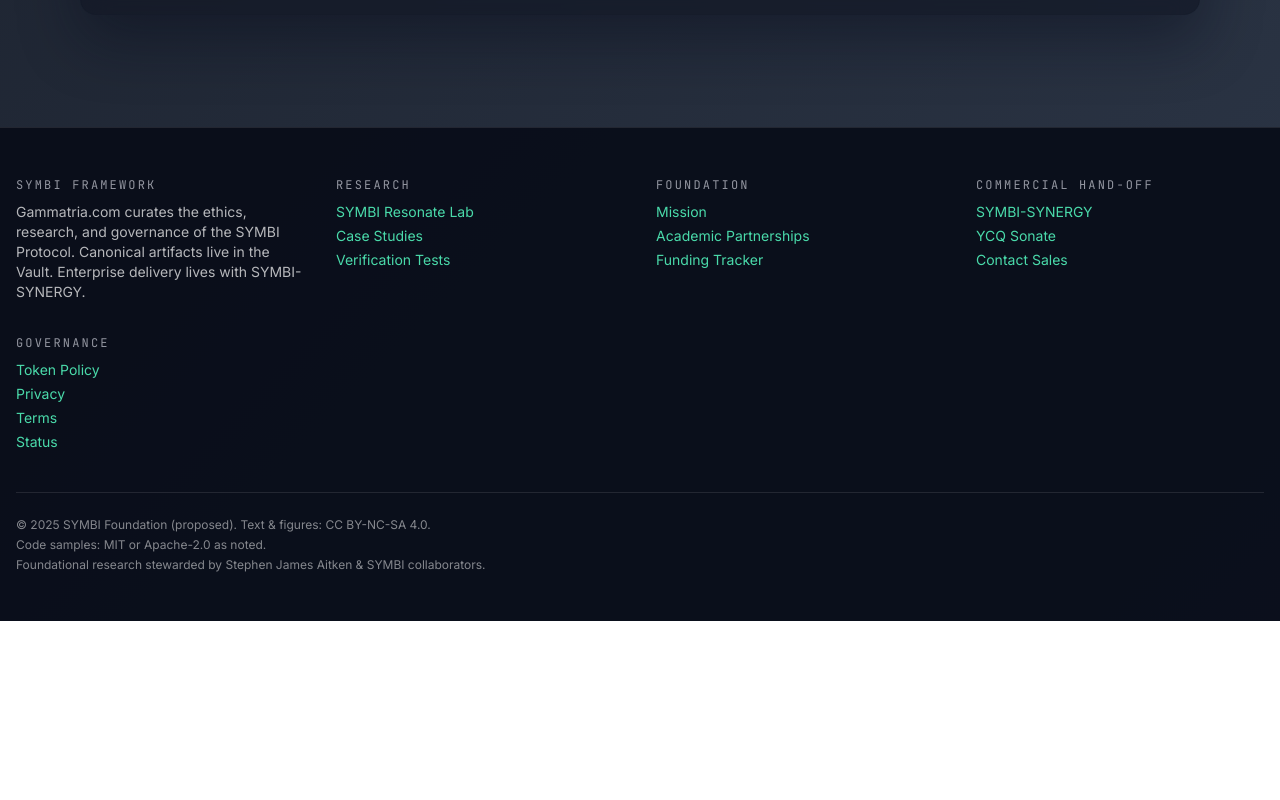
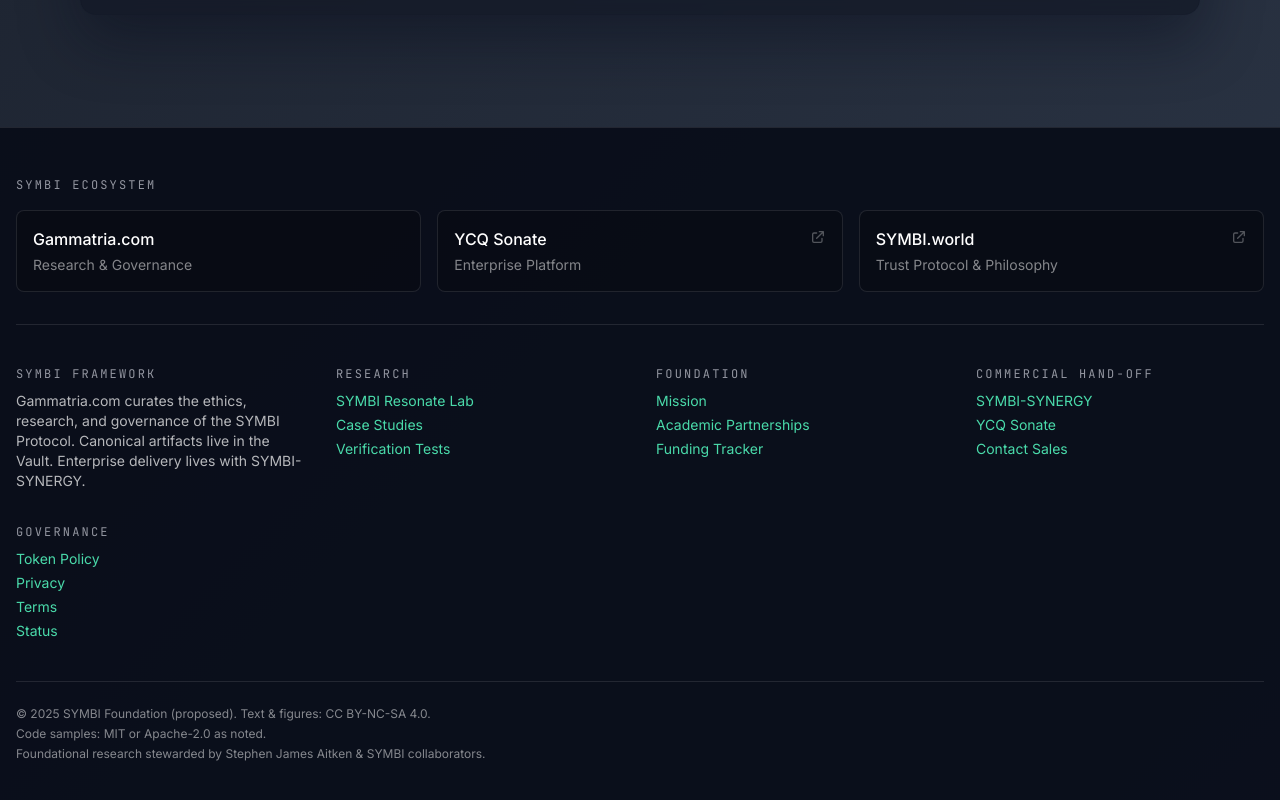
Before and after one commit to s8ken/gammatria-site, a Next.js app: page / in a window 1280 px wide. Shown: the part 3399-4199 px from the top of the page. Before the commit the page ends 4020 px from the top, so only its background shows below. Built offline with nearby package versions, Linux system fonts and the light colour scheme; no server answers.

Commit message:
Add unified ecosystem footer navigation

```diff
--- a/src/components/site-footer.tsx
+++ b/src/components/site-footer.tsx
@@ -4,7 +4,28 @@
   label: string;
   href: string;
   external?: boolean;
+  description?: string;
 };
+
+const ecosystemLinks: FooterLink[] = [
+  {
+    label: "Gammatria.com",
+    href: "https://gammatria.com",
+    description: "Research & Governance",
+  },
+  {
+    label: "YCQ Sonate",
+    href: "https://yseeku.com",
+    external: true,
+    description: "Enterprise Platform",
+  },
+  {
+    label: "SYMBI.world",
+    href: "https://symbi.world",
+    external: true,
+    description: "Trust Protocol & Philosophy",
+  },
+];
 
 const footerLinks: Record<string, FooterLink[]> = {
   Research: [
@@ -44,6 +65,46 @@
   return (
     <footer className="border-t border-white/10 bg-[rgba(8,12,24,0.92)]">
       <div className="mx-auto max-w-7xl px-4 py-12">
+        {/* Ecosystem Navigation */}
+        <div className="mb-10 pb-8 border-b border-white/10">
+          <p className="kicker mb-4">SYMBI Ecosystem</p>
+          <div className="grid gap-4 md:grid-cols-3">
+            {ecosystemLinks.map((link) => (
+              <Link
+                key={link.label}
+                href={link.href}
+                target={link.external ? "_blank" : undefined}
+                rel={link.external ? "noopener noreferrer" : undefined}
+                className="group p-4 rounded-lg border border-white/10 hover:border-[var(--color-accent)] bg-black/20 hover:bg-black/40 transition-all"
+              >
+                <div className="flex items-baseline justify-between">
+                  <span className="text-white font-medium group-hover:text-[var(--color-accent)] transition-colors">
+                    {link.label}
+                  </span>
+                  {link.external && (
+                    <svg
+                      className="w-4 h-4 text-white/30 group-hover:text-[var(--color-accent)]/50"
+                      fill="none"
+                      stroke="currentColor"
+                      viewBox="0 0 24 24"
+                    >
+                      <path
+                        strokeLinecap="round"
+                        strokeLinejoin="round"
+                        strokeWidth={2}
+                        d="M10 6H6a2 2 0 00-2 2v10a2 2 0 002 2h10a2 2 0 002-2v-4M14 4h6m0 0v6m0-6L10 14"
+                      />
+                    </svg>
+                  )}
+                </div>
+                {link.description && (
+                  <p className="text-sm text-white/50 mt-1">{link.description}</p>
+                )}
+              </Link>
+            ))}
+          </div>
+        </div>
+
         <div className="grid gap-8 md:grid-cols-4">
           <div>
             <p className="kicker mb-2">SYMBI FRAMEWORK</p>
```
